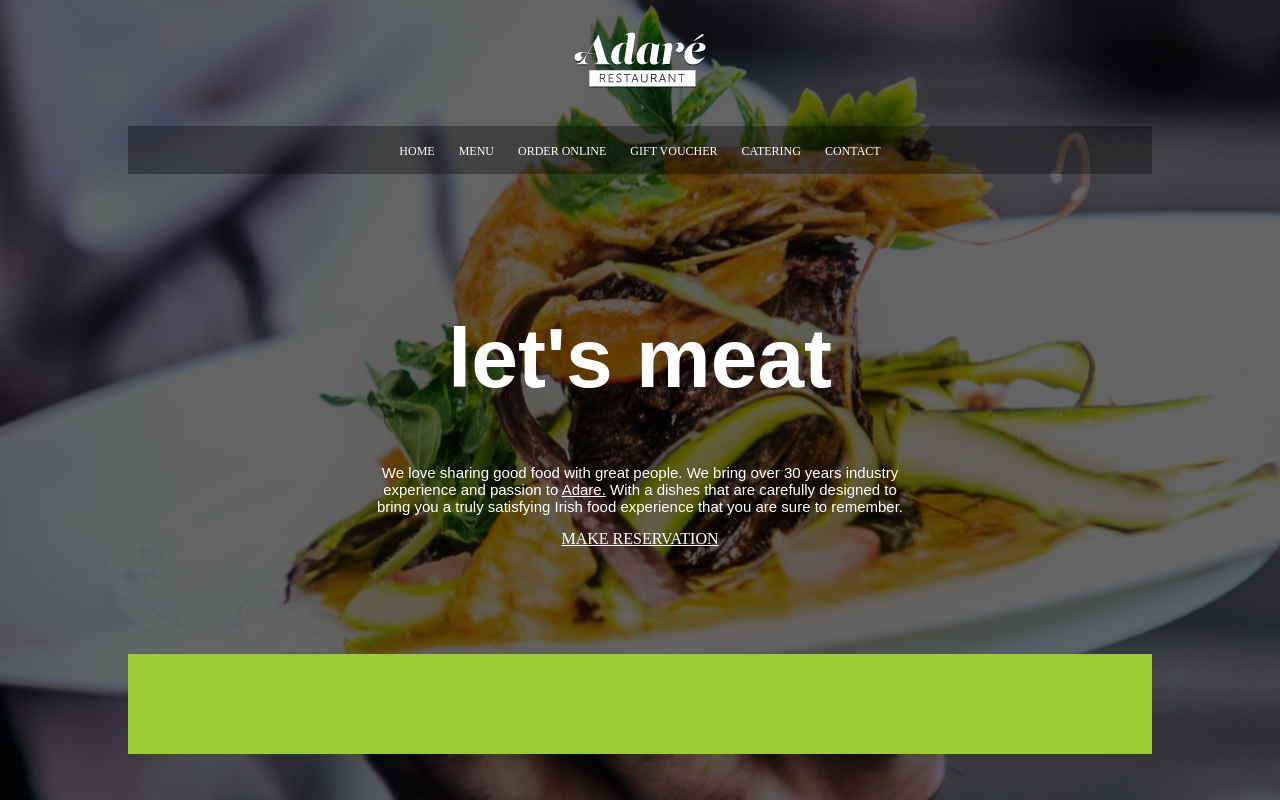
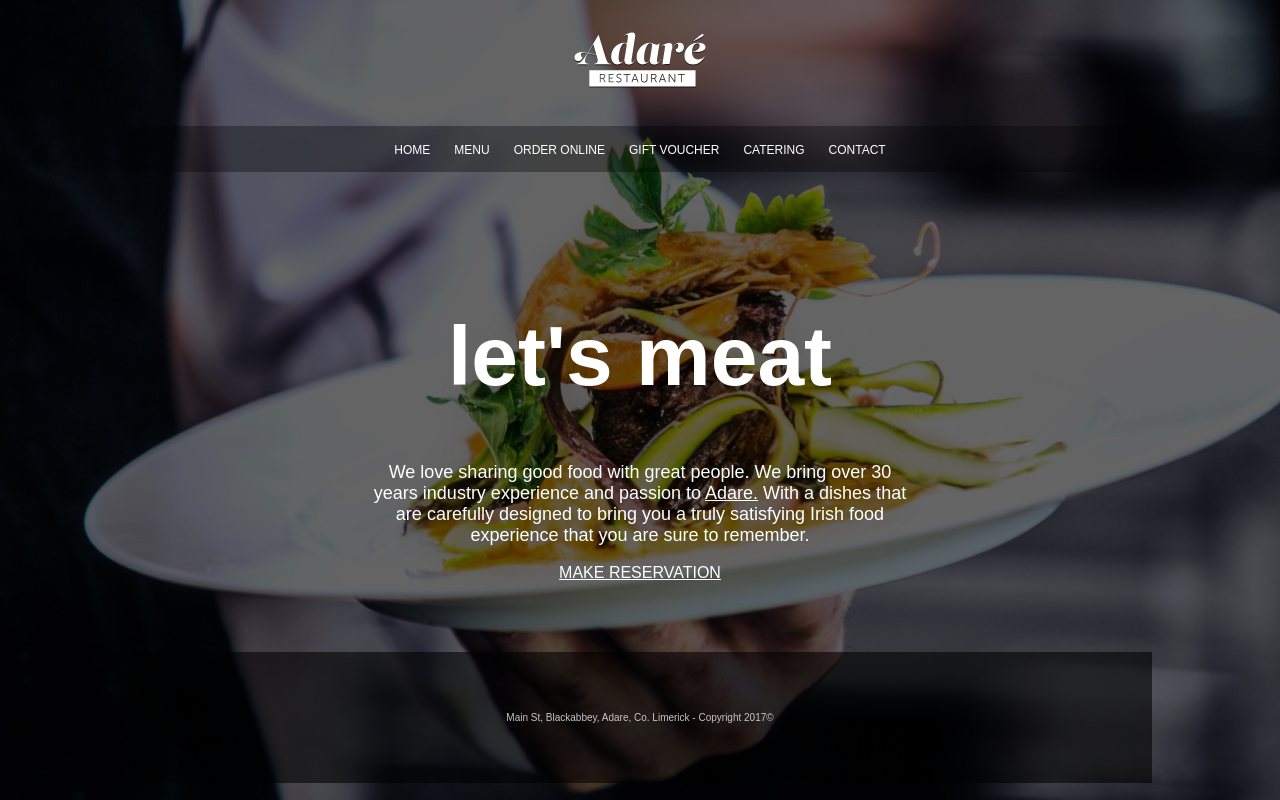
Before and after one commit to Ahmed-Nazeeh/Adare-Restuarant, a PHP site: page / in a window 1280 px wide. Run offline with PHP 8.4, Linux system fonts and the light colour scheme.

Commit message:
28 29 class project footer complete home work 30 add simple email button to website using mailto in HTML

```diff
--- a/index.html
+++ b/index.html
@@ -27,10 +27,12 @@
         <main>
             <h1>let's meat</h1>
             <p>We love sharing good food with great people. We bring over 30 years industry experience and passion to <a href="#" target="_blank">Adare.</a>  With a dishes that are carefully designed to bring you a truly satisfying Irish food experience that you are sure to remember. </p>
-            <a href="https:\\www.google.com" target="blank">MAKE RESERVATION</a>
+            <a href="mailto:adare@website.com?Subject=Reservation" target="blank">MAKE RESERVATION</a>
         </main>
 
-        <footer></footer>
+        <footer>
+            <p>Main St, Blackabbey, Adare, Co. Limerick - Copyright 2017©</p>
+        </footer>
     </div>
 </body>
 
--- a/style.css
+++ b/style.css
@@ -2,18 +2,22 @@ html {
     height: 100%;
 }
 
+
 body {
-    background-color: #2f3035;
+    background-color: #2F3035;
     background-image: url(images/background-adare-restaurant.jpg);
+    background-size: cover;
+    background-repeat: no-repeat;
     background-position: center;
-    background-repeat: no-repeat;
 }
+
 
 .container {
     margin-left: auto;
     margin-right: auto;
     width: 1024px;
 }
+
 header {
     height: 118px;
     text-align: center;
@@ -22,8 +26,8 @@ header {
 nav {
     background-color: rgba(0, 0, 0, 0.338);
     text-align: center;
-    padding-top: 15px;
-    padding-bottom: 15px;
+    padding-top: 14px;
+    padding-bottom: 14px;
 }
 
 main {
@@ -35,8 +39,9 @@ main {
 }
 
 footer {
-    background-color: yellowgreen;
-    height: 100px;
+    background-color: rgba(0, 0, 0, 0.575);
+    padding-top: 50px;
+    padding-bottom: 50px;
 }
 
 h1 {
@@ -46,19 +51,26 @@ h1 {
 }
 
 p {
-    font-size: 15px;
+    font-size: 18px;
     color: white;
     font-family: Arial, Helvetica, sans-serif;
 }
 
 a {
-    color: rgb(255, 255, 255);
+    color: white;
+    font-family: Arial, Helvetica, sans-serif;
     /* text-decoration: none; */
 }
 
 nav a {
     text-decoration: none;
     font-size: 12px;
-   padding-right: 10px;
-   padding-left: 10px;
+    padding-left: 10px;
+    padding-right: 10px;
 }
+
+footer p {
+    font-size: 10px;
+    text-align: center;
+    color: rgb(198, 198, 198);
+}
```
